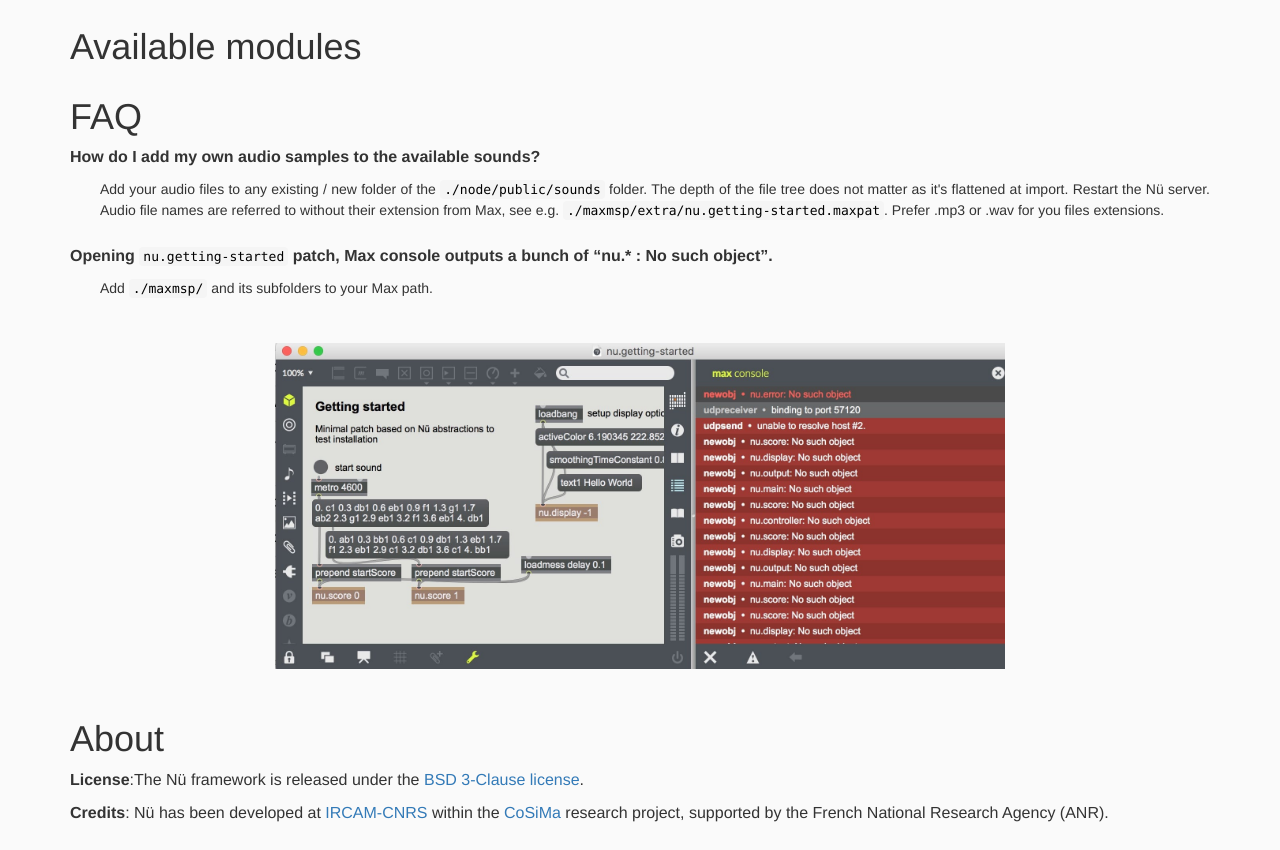
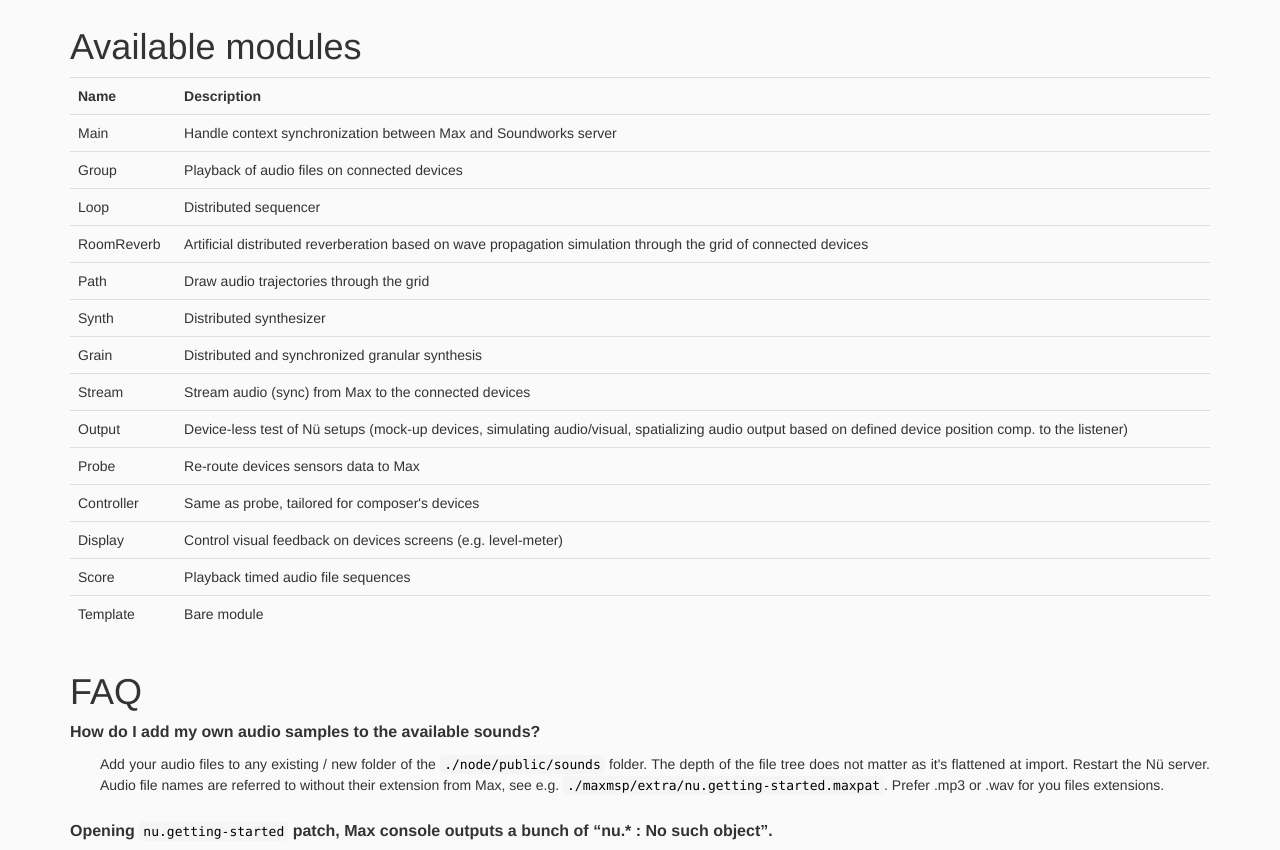
Before and after one commit to ircam-cosima/soundworks-nu, a plain HTML site: page index.html in a window 1280 px wide. Shown: the part 5548-6398 px from the top of the page. Drawn offline with Linux system fonts and the light colour scheme.

Commit message:
added list of available modules

```diff
--- a/index.html
+++ b/index.html
@@ -289,7 +289,68 @@
         <div class="row" id="available-modules">
             <div class="col-lg-12 text-justify">
                 <h1>Available modules</h1>
-                <p></p>
+                <table class="table table-responsive">
+                  <tr>
+                    <th>Name</th>
+                    <th>Description</th>
+                  </tr>
+                  <tr>
+                    <td>Main</td>
+                    <td>Handle context synchronization between Max and Soundworks server</td>
+                  </tr>
+                  <tr>
+                    <td>Group</td>
+                    <td>Playback of audio files on connected devices</td>
+                  </tr>
+                  <tr>
+                    <td>Loop</td>
+                    <td>Distributed sequencer</td>
+                  </tr>
+                  <tr>
+                    <td>RoomReverb</td>
+                    <td>Artificial distributed reverberation based on wave propagation simulation through the grid of connected devices</td>
+                  </tr>
+                  <tr>
+                    <td>Path</td>
+                    <td>Draw audio trajectories through the grid</td>
+                  </tr>
+                  <tr>
+                    <td>Synth</td>
+                    <td>Distributed synthesizer</td>
+                  </tr>
+                  <tr>
+                    <td>Grain</td>
+                    <td>Distributed and synchronized granular synthesis</td>
+                  </tr>
+                  <tr>
+                    <td>Stream</td>
+                    <td>Stream audio (sync) from Max to the connected devices</td>
+                  </tr>
+                  <tr>
+                    <td>Output</td>
+                    <td>Device-less test of Nü setups (mock-up devices, simulating audio/visual, spatializing audio output based on defined device position comp. to the listener)</td>
+                  </tr>
+                  <tr>
+                    <td>Probe</td>
+                    <td>Re-route devices sensors data to Max</td>
+                  </tr>
+                  <tr>
+                    <td>Controller</td>
+                    <td>Same as probe, tailored for composer's devices</td>
+                  </tr>
+                  <tr>
+                    <td>Display</td>
+                    <td>Control visual feedback on devices screens (e.g. level-meter)</td>
+                  </tr>
+                  <tr>
+                    <td>Score</td>
+                    <td>Playback timed audio file sequences</td>
+                  </tr>
+                  <tr>
+                    <td>Template</td>
+                    <td>Bare module</td>
+                  </tr>
+                </table>
             </div>
         </div>
 
```
